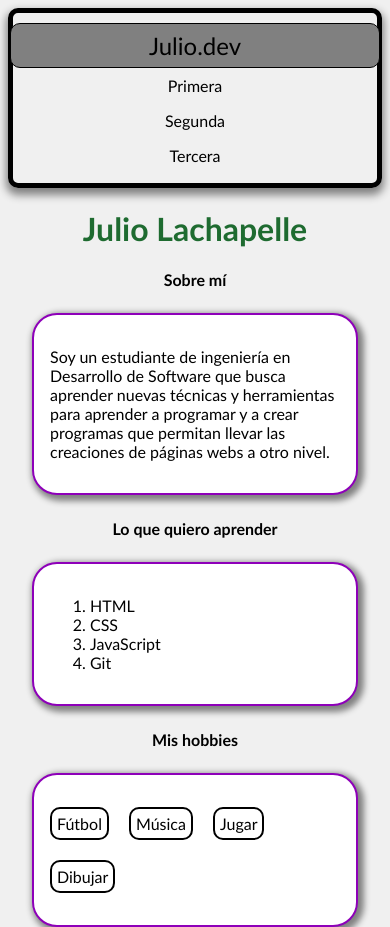
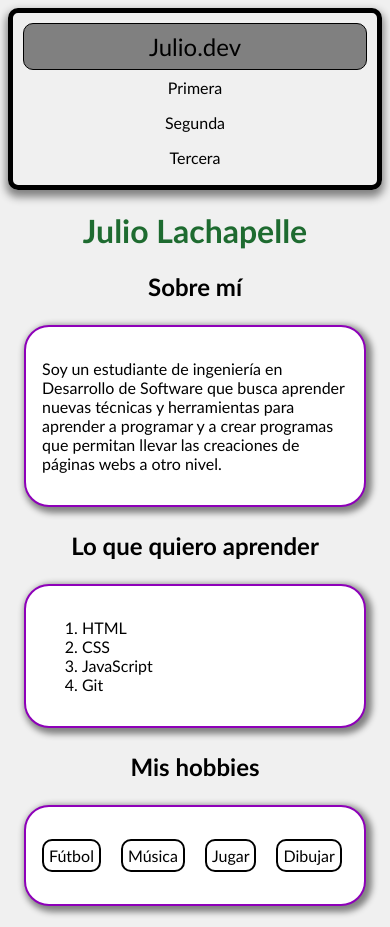
Before and after one commit to Lpdaniel/clases-html, a plain HTML site: page Segunda_clase.html in a window 390 px wide. Shown: the top 927 px of the page. Drawn offline with Linux system fonts and the light colour scheme.

Commit message:
Errores corregidos, integración de responsive mejorada

```diff
--- a/Segunda_clase.html
+++ b/Segunda_clase.html
@@ -2,7 +2,8 @@
 <html lang="es">
 
     <head>
-        <meta charset="UTF-8" name="viewport" content="width=device-width, initial-scale=1.0">
+        <meta name="viewport" content="width=device-width, initial-scale=1.0">
+        <meta charset="UTF-8">
         <title>Segunda clase</title>
         <link rel="stylesheet" href="estilos.css">
     </head>
--- a/estilos.css
+++ b/estilos.css
@@ -1,6 +1,5 @@
 * {
     box-sizing: border-box;
-    font-size: 1rem;
 }
 
 
@@ -25,13 +24,18 @@ h2 {
 .contenedores {
     background-color: white;
     padding: 1rem;
-    /* padding arriba-abajo | izquierda-derecha */
     box-shadow: 3px 3px 6px 3px gray;
     font-size: 1rem;
     border-radius: 25px;
-    max-width: auto;
-    margin: 1.5rem ;
+    margin: 1.5rem  1rem;
     border: 2px solid #8e00b9;
+}
+@media (min-width:768px) {
+    .contenedores {
+        max-width: 700px;
+        margin: 1rem auto;
+        padding: 1.25rem 2.5rem;
+    }
 }
 
 
@@ -44,7 +48,7 @@ h2 {
     border-radius: 100px;
     margin-top: 10px;
     background-color: cornsilk;
-    font-size: 1 rems;
+    font-size: 1.25rem;
 }
 
 /* Efecto al tocar el enlace */
@@ -85,12 +89,7 @@ img {
     border: 5px solid black;
     border-radius: 10px;
     box-shadow: 0px 5px 8px 2px gray;
-}
-
-@media (max-width:600px) {
-    .menu{
-        flex-direction: column;
-    }
+    flex-direction: column;
 }
 
 .nav-link{
@@ -101,23 +100,30 @@ img {
     border-radius: 4px;
 }
 
-.logo{
-    margin: 0 10px;
-    margin-right: auto;
-    font-size: 1.50rem;
+.logo {
+    font-size: 1.5rem;
+    align-self: stretch;
+    text-align: center;
+    background-color: gray;
+    border: 1px solid black;
+    border-radius: 10px;
+    padding: 0.5rem;
+}
 
-}
-@media (max-width:600px){
+@media (min-width:600px){
+    .menu{
+        flex-direction: row;
+    }
     .logo {
-        flex-direction: column;
-        margin: 0;
-        border: 1px solid black;
-        border-radius: 10px;
-        background-color: gray;
-        padding: 2% 40%;
-
+        margin-right: auto;
+        align-self: auto;
+        background-color: transparent;
+        border: none;
+        padding: 0;
+        margin-left: 10px;
     }
 }
+
 
 .nav-link:hover,
 .nav-link:focus {
```
